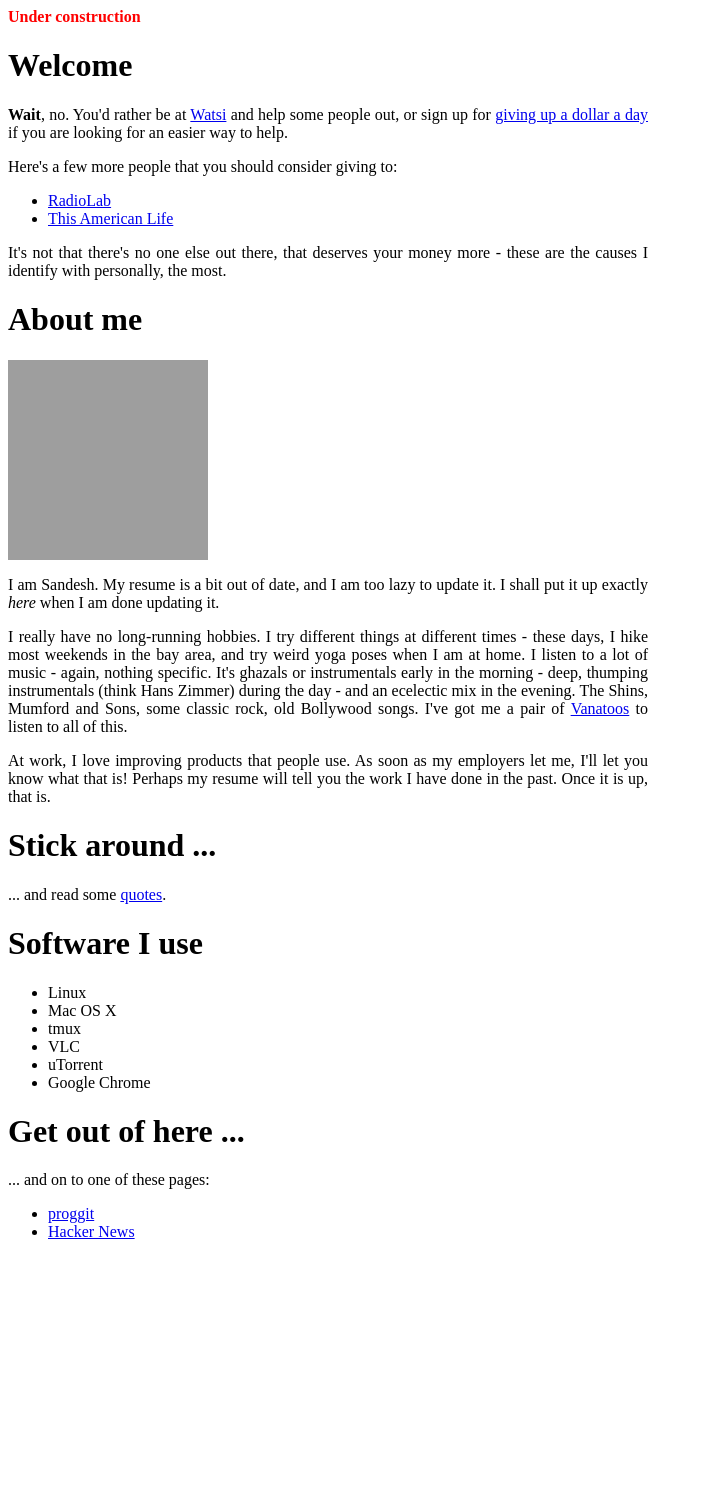
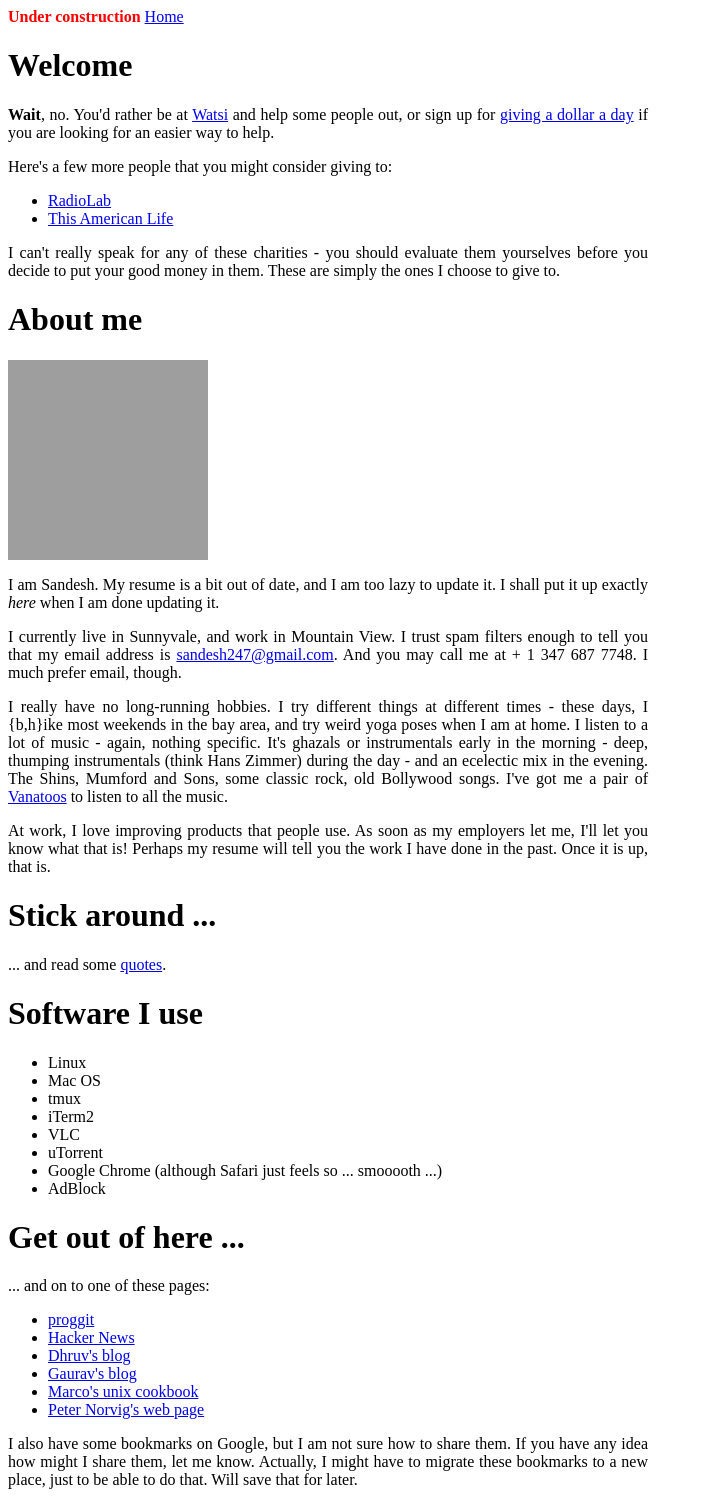
Before and after one commit to sandesh247/sandesh247.github.io, a Jekyll site: the page built from index.html, in a window 1280 px wide. Shown: the whole page, without its empty margins (0-704 px from the left). Built offline with Jekyll 4.4.1, drawn with Linux system fonts in a browser that asks for light colours; before the commit the page ends 1257 px from its top, so only the background shows below that; grey boxes are pictures that could not be loaded.

Commit message:
add content, 'under construction' banner

```diff
--- a/_includes/header.html
+++ b/_includes/header.html
@@ -9,3 +9,6 @@
         </style>
     </head>
     <body>
+        <font color="red"><b>Under construction</b></font>
+
+        <a href="/index.html">Home</a>
--- a/index.html
+++ b/index.html
@@ -2,18 +2,17 @@
 layout: page
 title: sandesh247
 ---
-<font color="red"><b>Under construction</b></font>
 
 <h1>Welcome</h1>
 <div>
     <p>
     <b>Wait</b>, no. You'd rather be at <a
         href="https://watsi.org/">Watsi</a> and help some people out, or
-    sign up for <a href="https://www.google.com/onetoday/">giving up a
+    sign up for <a href="https://www.google.com/onetoday/">giving a
         dollar a day</a> if you are looking for an easier way to help.
     </p>
 
-    <p>Here's a few more people that you should consider giving to:
+    <p>Here's a few more people that you might consider giving to:
 
     <ul>
         <li><a href="http://www.radiolab.org/">RadioLab</a></li>
@@ -23,15 +22,16 @@ title: sandesh247
     </p>
 
     <p>
-    It's not that there's no one else out there, that deserves your money
-    more - these are the causes I identify with personally, the most.
+    I can't really speak for any of these charities - you should
+    evaluate them yourselves before you decide to put your good money in
+    them. These are simply the ones I choose to give to.
     </p>
 </div>
 
 <h1>About me</h1>
 <div>
     <p>
-    <img
+    <img width="200px" height="200px"
     src="https://en.gravatar.com/userimage/513107/c301c22199be48a90aaa257dea2f0733.jpg?size=200"
     />
     </p>
@@ -43,15 +43,23 @@ title: sandesh247
     </p>
 
     <p>
+    I currently live in Sunnyvale, and work in Mountain View.
+    I trust spam filters enough to tell you that my email address is
+    <a
+        href="mailto:sandesh247+website@gmail.com">sandesh247@gmail.com</a>.
+    And you may call me at + 1 347 687 7748. I much prefer email,
+    though.
+
+    <p>
     I really have no long-running hobbies. I try different things at
-    different times - these days, I hike most weekends in the bay area,
-    and try weird yoga poses when I am at home. I listen to a lot of
-    music - again, nothing specific. It's ghazals or instrumentals early
-    in the morning - deep, thumping instrumentals (think Hans Zimmer)
-    during the day - and an ecelectic mix in the evening. The
+    different times - these days, I {b,h}ike most weekends in the bay
+    area, and try weird yoga poses when I am at home. I listen to a lot
+    of music - again, nothing specific. It's ghazals or instrumentals
+    early in the morning - deep, thumping instrumentals (think Hans
+    Zimmer) during the day - and an ecelectic mix in the evening. The
     Shins, Mumford and Sons, some classic rock, old Bollywood songs.
     I've got me a pair of <a href="http://www.vanatoo.com/">Vanatoos</a>
-    to listen to all of this.
+    to listen to all the music.
     </p>
 
     <p>
@@ -72,12 +80,15 @@ title: sandesh247
     <p>
     <ul>
         <li>Linux</li>
-        <li><a title="Come on, it's unix! On the desktop!">Mac OS
-            X</a></li>
+        <li><a title="Come on, it's unix! On the desktop!">Mac
+            OS</a></li>
         <li>tmux</li>
+        <li>iTerm2</li>
         <li>VLC</li>
         <li>uTorrent</li>
-        <li>Google Chrome</li>
+        <li>Google Chrome (although Safari just feels so ... smooooth
+        ...)</li>
+        <li>AdBlock</li>
     </ul>
     </p>
 </div>
@@ -90,6 +101,18 @@ title: sandesh247
         <li><a
             href="http://www.reddit.com/r/programming/">proggit</a></li>
         <li><a href="https://news.ycombinator.com/">Hacker News</a></li>
+        <li><a href="http://dhruvbird.com/">Dhruv's blog</a></li>
+        <li><a href="http://blog.gaurav.im/">Gaurav's blog</a></li>
+        <li><a href="http://www.mpri.me/cookbook.php">Marco's unix
+            cookbook</a></li>
+        <li><a href="http://norvig.com/">Peter Norvig's web page</a></li>
     </ul>
+
+    </p>
+    <p>
+    I also have some bookmarks on Google, but I am not sure how to share
+    them. If you have any idea how might I share them, let me know.
+    Actually, I might have to migrate these bookmarks to a new place,
+    just to be able to do that. Will save that for later.
     </p>
 </div>
```
